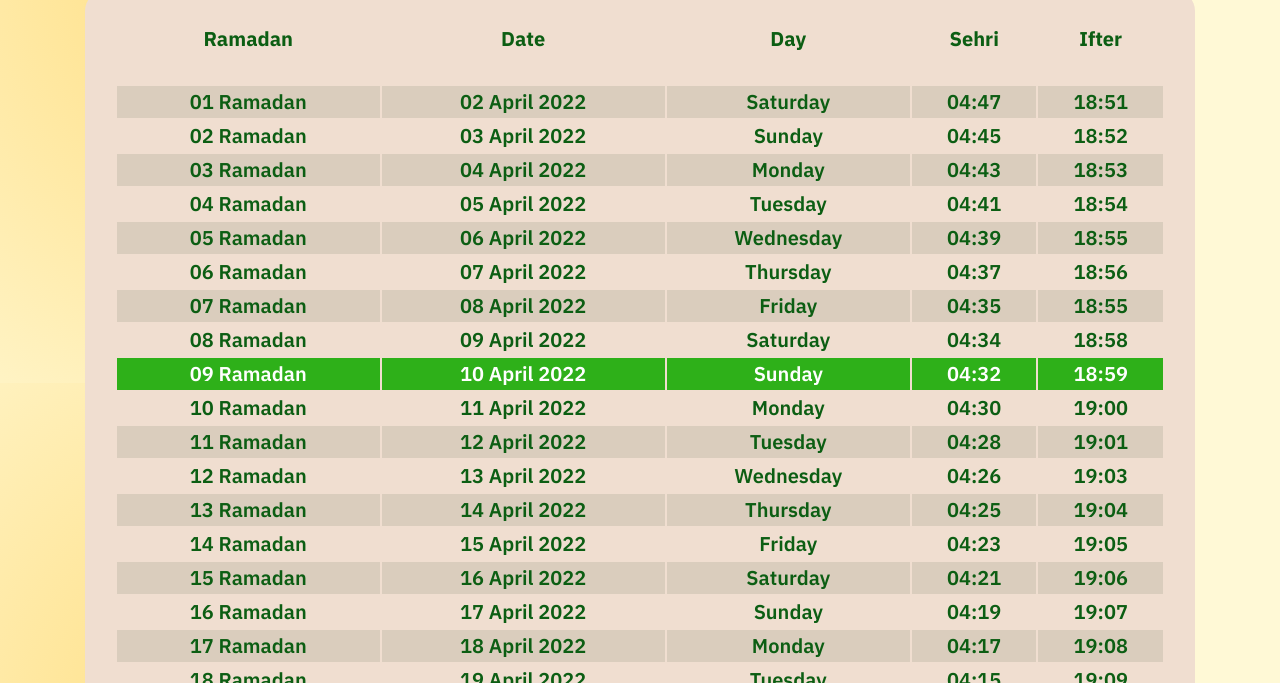
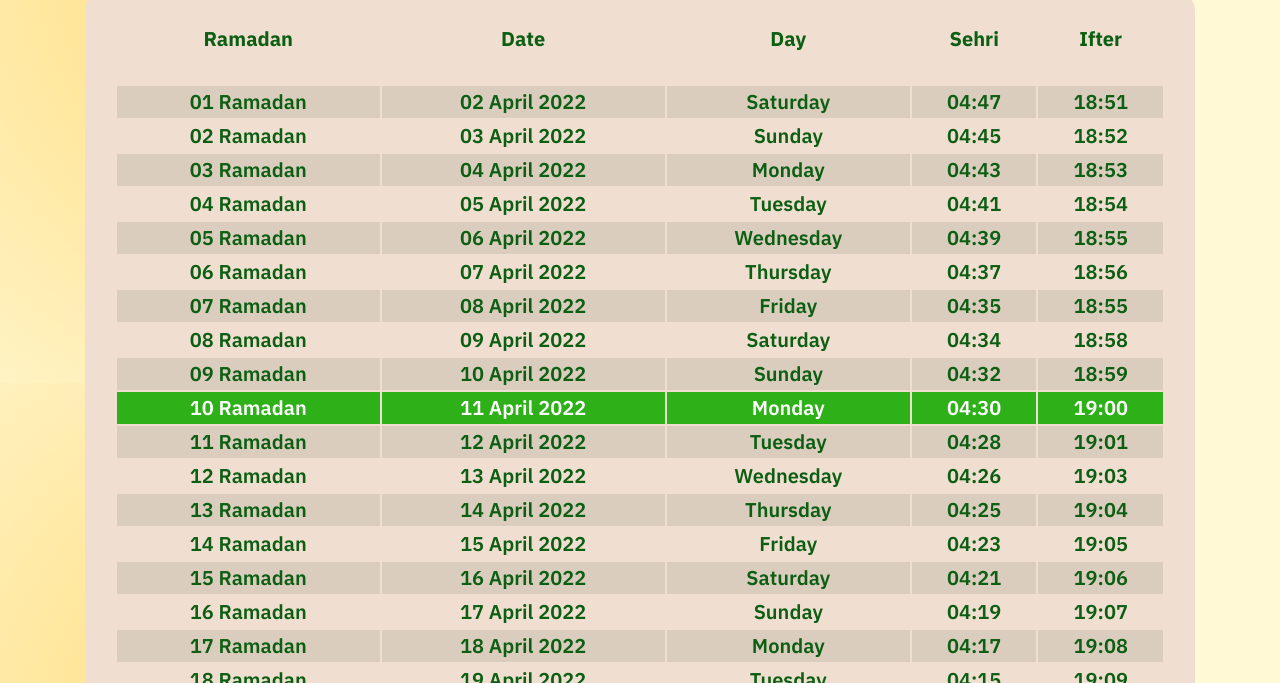
Before and after one commit to abdullox0900/eid-mubarak, a plain HTML site: page calendar.html in a window 1280 px wide. Shown: the part 417-1100 px from the top of the page. Drawn offline with nearby package versions, Linux system fonts and the light colour scheme; files whose address does not match are found by name.

Commit message:
add calendar day 11

```diff
--- a/calendar.html
+++ b/calendar.html
@@ -140,7 +140,7 @@
                                 <td>18:58</td>
                             </tr>
                             <!-- DAY9 -->
-                            <tr class="tr-bg tr-ever">
+                            <tr class="tr-bg">
                                 <td>09 Ramadan</td>
                                 <td>10 April 2022</td>
                                 <td>Sunday</td>
@@ -148,7 +148,7 @@
                                 <td>18:59</td>
                             </tr>
                             <!-- DAY10 -->
-                            <tr>
+                            <tr class="tr-ever">
                                 <td>10 Ramadan</td>
                                 <td>11 April 2022</td>
                                 <td>Monday</td>
```
